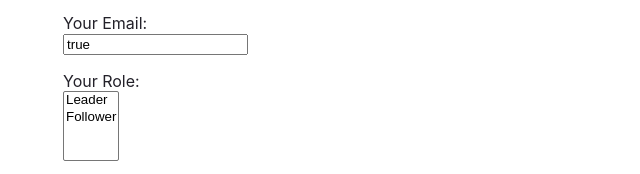
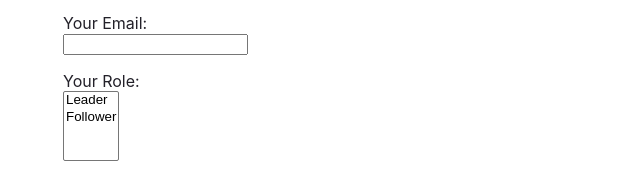
Before and after one commit to audreyshub/gatsby-to-netlify, a Gatsby site: page / in a window 1280 px wide. Shown: the part 1137-1311 px from the top of the page, 41-681 px from the left. Built offline with nearby package versions, Linux system fonts and the light colour scheme; Gatsby itself is replaced by a stand-in of ours.

Commit message:
Update index.js

```diff
--- a/src/pages/index.js
+++ b/src/pages/index.js
@@ -175,7 +175,7 @@ const IndexPage = () => {
             <p>
                 <label>Your Email:
                     <br />
-                    <input type="email" name="email" value/></label>
+                    <input type="email" name="email" /></label>
             </p>
             <p>
                 <label>Your Role:
```
